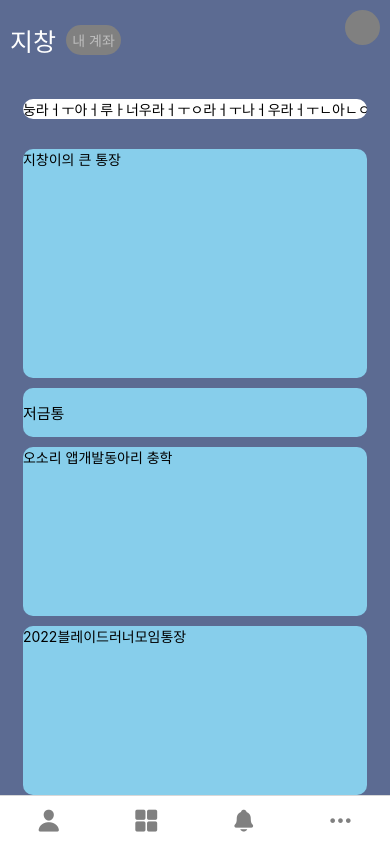
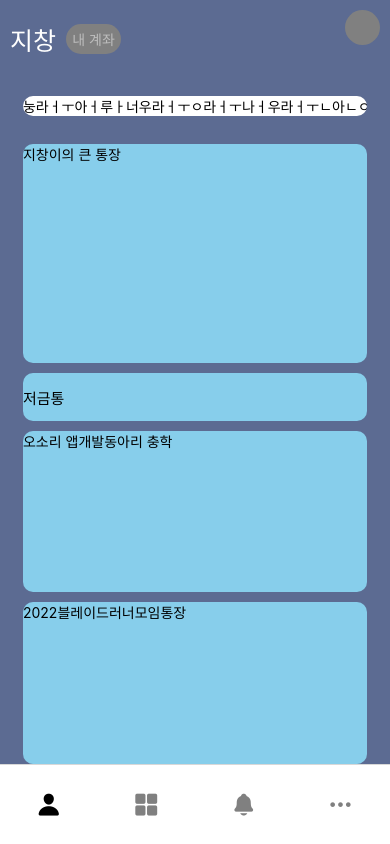
Before and after one commit to MintKangaroo/Clone_Coding, a React Native app in the folder KaKaoBank/: screen / in a window 390 px wide. Built offline with nearby package versions, Linux system fonts and the light colour scheme.

Commit message:
삼항 연산자를 이용하여 focused됐을때 blackd으로 바꾸기

```diff
--- a/KaKaoBank/src/Navigator/Navigation.tsx
+++ b/KaKaoBank/src/Navigator/Navigation.tsx
@@ -15,14 +15,21 @@ const Tab = createBottomTabNavigator();
 export default () => {
   return (
     <NavigationContainer onReady={() => RNBootSplash.hide()}>
-      <Tab.Navigator initialRouteName="Main">
+      <Tab.Navigator
+        initialRouteName="Main"
+        screenOptions={{tabBarShowLabel: false, tabBarStyle: {height: 80}}}>
         <Tab.Screen
           name="Main"
           component={Main}
           options={{
             headerShown: false,
             tabBarLabel: '',
-            tabBarIcon: () => <Icon name="person" color={'grey'} size={25} />,
+            tabBarIcon: ({focused}) =>
+              focused ? (
+                <Icon name="person" color={'black'} size={25} />
+              ) : (
+                <Icon name="person" color={'grey'} size={25} />
+              ),
           }}
         />
         <Tab.Screen
@@ -31,8 +38,12 @@ export default () => {
           options={{
             headerShown: false,
             tabBarLabel: '',
-
-            tabBarIcon: () => <Icon name="grid" color={'grey'} size={25} />,
+            tabBarIcon: ({focused}) =>
+              focused ? (
+                <Icon name="grid" color={'black'} size={25} />
+              ) : (
+                <Icon name="grid" color={'grey'} size={25} />
+              ),
           }}
         />
         <Tab.Screen
@@ -41,10 +52,12 @@ export default () => {
           options={{
             headerShown: false,
             tabBarLabel: '',
-
-            tabBarIcon: () => (
-              <Icon name="notifications" color={'grey'} size={25} />
-            ),
+            tabBarIcon: ({focused}) =>
+              focused ? (
+                <Icon name="notifications" color={'black'} size={25} />
+              ) : (
+                <Icon name="notifications" color={'grey'} size={25} />
+              ),
           }}
         />
         <Tab.Screen
@@ -53,10 +66,12 @@ export default () => {
           options={{
             headerShown: false,
             tabBarLabel: '',
-
-            tabBarIcon: () => (
-              <Icon name="ellipsis-horizontal" color={'grey'} size={25} />
-            ),
+            tabBarIcon: ({focused}) =>
+              focused ? (
+                <Icon name="ellipsis-horizontal" color={'black'} size={25} />
+              ) : (
+                <Icon name="ellipsis-horizontal" color={'grey'} size={25} />
+              ),
           }}
         />
         {/*TODO: 새로운 Screen 추가될 때 여기에 Route 입력*/}
```
